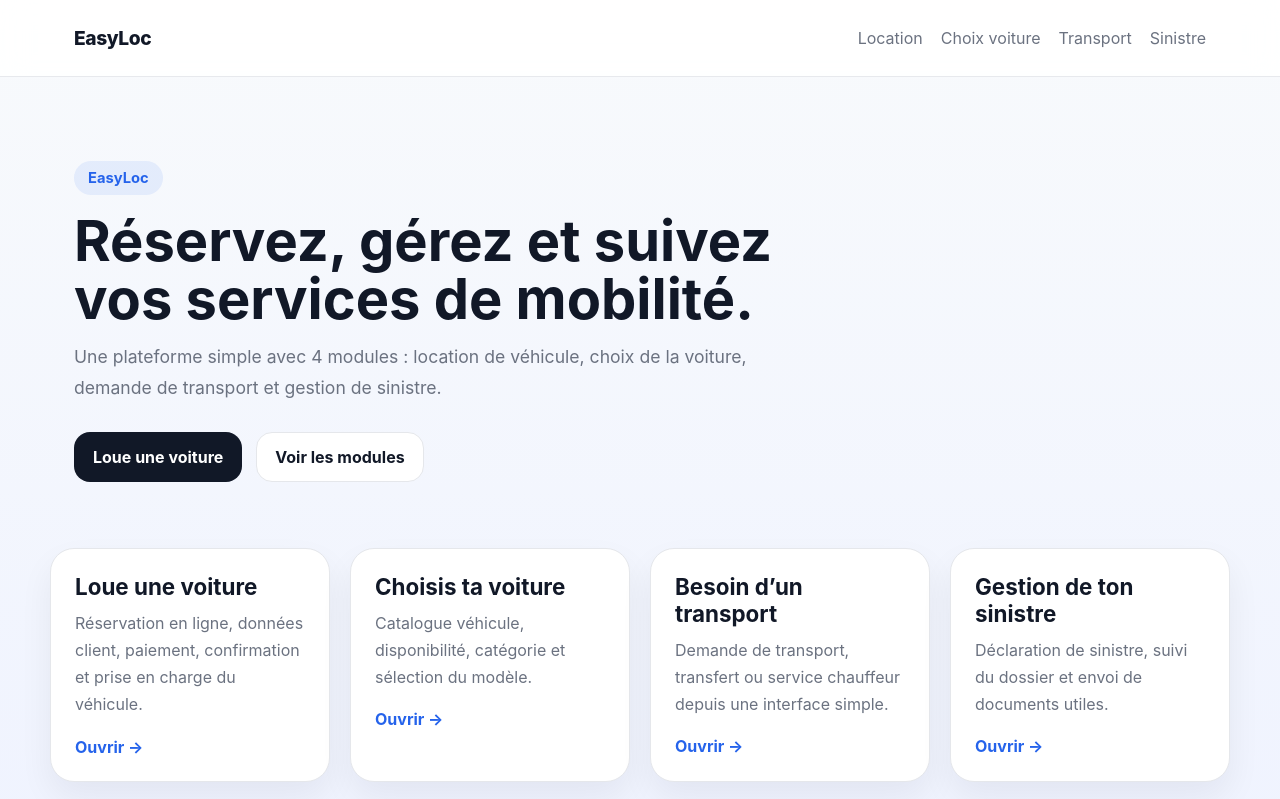
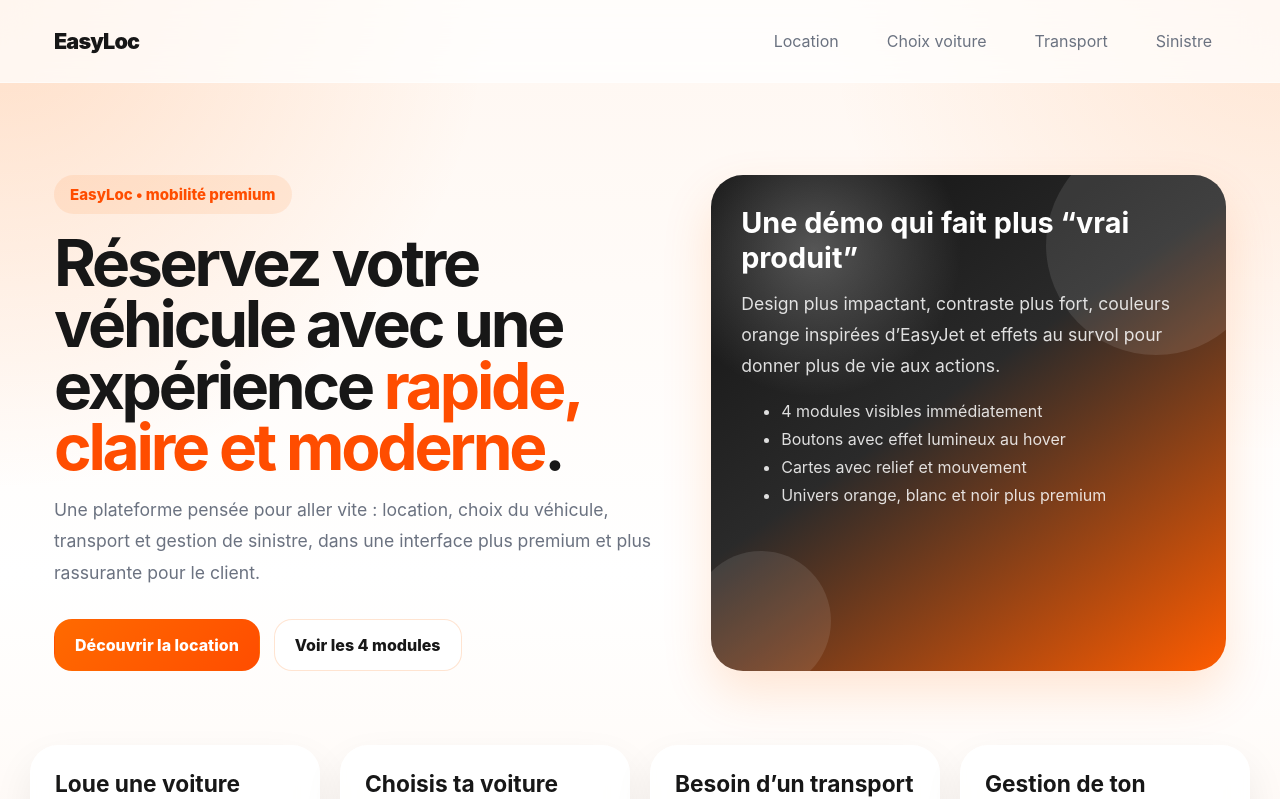
Before and after one commit to MustBees/EasyLoc, a Next.js app: page / in a window 1280 px wide. Shown: the top 799 px of the page. Built offline with nearby package versions, Linux system fonts and the light colour scheme.

Commit message:
Add files via upload
v3

```diff
--- a/app/globals.css
+++ b/app/globals.css
@@ -1,82 +1,367 @@
 :root {
-  --bg: #f6f7fb;
-  --surface: #ffffff;
-  --text: #111827;
+  --bg: #fff7f1;
+  --surface: rgba(255,255,255,0.88);
+  --surface-strong: #ffffff;
+  --text: #171717;
   --muted: #6b7280;
-  --border: #e5e7eb;
-  --primary: #111827;
-  --accent: #2563eb;
+  --border: rgba(255,255,255,0.3);
+  --orange: #ff6a00;
+  --orange-deep: #ff4d00;
+  --orange-soft: #ffefe3;
+  --dark: #111111;
+  --shadow: 0 22px 50px rgba(255, 106, 0, 0.16);
 }
+
 * { box-sizing: border-box; }
 html { scroll-behavior: smooth; }
 body {
   margin: 0;
   font-family: Inter, Arial, Helvetica, sans-serif;
   color: var(--text);
-  background: linear-gradient(180deg, #f8fafc 0%, #eef2ff 100%);
+  background:
+    radial-gradient(circle at top left, rgba(255,106,0,0.18), transparent 28%),
+    radial-gradient(circle at top right, rgba(255,106,0,0.13), transparent 26%),
+    linear-gradient(180deg, #fff7f1 0%, #ffffff 48%, #fff3ea 100%);
 }
+
 a { color: inherit; text-decoration: none; }
-.container { max-width: 1180px; margin: 0 auto; padding: 0 24px; }
+
+.container { max-width: 1220px; margin: 0 auto; padding: 0 24px; }
+
 .header {
-  position: sticky; top: 0; z-index: 30;
-  background: rgba(255,255,255,0.88);
-  backdrop-filter: blur(14px);
-  border-bottom: 1px solid rgba(229,231,235,0.9);
+  position: sticky;
+  top: 0;
+  z-index: 40;
+  background: rgba(255,255,255,0.72);
+  backdrop-filter: blur(16px);
+  border-bottom: 1px solid rgba(255,255,255,0.45);
 }
-.nav { min-height: 76px; display: flex; align-items: center; justify-content: space-between; gap: 16px; }
-.brand { font-weight: 800; font-size: 1.2rem; letter-spacing: -0.02em; }
-.nav-links { display: flex; gap: 18px; color: var(--muted); flex-wrap: wrap; }
-.hero { padding: 84px 0 36px; }
+
+.nav {
+  min-height: 82px;
+  display: flex;
+  align-items: center;
+  justify-content: space-between;
+  gap: 18px;
+}
+
+.brand {
+  font-weight: 900;
+  letter-spacing: -0.04em;
+  font-size: 1.35rem;
+}
+
+.nav-links {
+  display: flex;
+  gap: 20px;
+  flex-wrap: wrap;
+  color: var(--muted);
+}
+
+.nav-links a {
+  padding: 10px 14px;
+  border-radius: 999px;
+  transition: transform 0.2s ease, background 0.2s ease, color 0.2s ease;
+}
+
+.nav-links a:hover {
+  background: rgba(255,106,0,0.1);
+  color: var(--orange-deep);
+  transform: translateY(-1px);
+}
+
+.hero {
+  padding: 92px 0 48px;
+}
+
+.hero-grid {
+  display: grid;
+  grid-template-columns: 1.1fr 0.9fr;
+  gap: 28px;
+  align-items: stretch;
+}
+
 .kicker {
-  display: inline-flex; align-items: center; gap: 8px;
-  padding: 8px 14px; border-radius: 999px;
-  background: rgba(37,99,235,0.09); color: var(--accent);
-  font-weight: 700; font-size: 0.92rem;
+  display: inline-flex;
+  align-items: center;
+  gap: 8px;
+  padding: 10px 16px;
+  border-radius: 999px;
+  background: rgba(255,106,0,0.1);
+  color: var(--orange-deep);
+  font-weight: 800;
+  font-size: 0.94rem;
 }
-.hero h1 { margin: 18px 0 14px; font-size: 3.5rem; line-height: 1.03; max-width: 760px; }
-.hero p { margin: 0; max-width: 720px; color: var(--muted); font-size: 1.1rem; line-height: 1.75; }
-.hero-actions { display: flex; gap: 14px; flex-wrap: wrap; margin-top: 28px; }
+
+.hero h1 {
+  margin: 18px 0 16px;
+  font-size: 4rem;
+  line-height: 0.96;
+  letter-spacing: -0.05em;
+  max-width: 720px;
+}
+
+.hero p {
+  margin: 0;
+  max-width: 720px;
+  color: var(--muted);
+  font-size: 1.1rem;
+  line-height: 1.8;
+}
+
+.hero-highlight {
+  color: var(--orange-deep);
+}
+
+.hero-actions {
+  display: flex;
+  gap: 14px;
+  flex-wrap: wrap;
+  margin-top: 30px;
+}
+
 .button {
-  display: inline-flex; align-items: center; justify-content: center;
-  padding: 14px 18px; border-radius: 16px; font-weight: 700;
-  border: 1px solid transparent; transition: 0.2s ease;
+  position: relative;
+  display: inline-flex;
+  align-items: center;
+  justify-content: center;
+  padding: 15px 20px;
+  border-radius: 18px;
+  font-weight: 800;
+  border: 1px solid transparent;
+  overflow: hidden;
+  transition: transform 0.2s ease, box-shadow 0.25s ease, border-color 0.2s ease, background 0.2s ease;
 }
-.button-primary { background: var(--primary); color: white; }
-.button-primary:hover { opacity: 0.92; }
-.button-secondary { background: white; border-color: var(--border); }
-.section { padding: 30px 0 56px; }
-.grid-4 { display: grid; grid-template-columns: repeat(4, minmax(0,1fr)); gap: 20px; }
+
+.button::after {
+  content: "";
+  position: absolute;
+  inset: 0;
+  background: linear-gradient(120deg, transparent 0%, rgba(255,255,255,0.35) 50%, transparent 100%);
+  transform: translateX(-120%);
+  transition: transform 0.45s ease;
+}
+
+.button:hover::after {
+  transform: translateX(120%);
+}
+
+.button:hover {
+  transform: translateY(-3px) scale(1.01);
+  box-shadow: 0 16px 38px rgba(255,106,0,0.22);
+}
+
+.button-primary {
+  background: linear-gradient(135deg, var(--orange) 0%, var(--orange-deep) 100%);
+  color: white;
+}
+
+.button-secondary {
+  background: rgba(255,255,255,0.82);
+  border-color: rgba(255,106,0,0.18);
+}
+
+.hero-panel {
+  position: relative;
+  min-height: 100%;
+  border-radius: 32px;
+  background:
+    radial-gradient(circle at 20% 15%, rgba(255,255,255,0.26), transparent 25%),
+    linear-gradient(145deg, #111111 0%, #2a2a2a 45%, #ff5c00 100%);
+  padding: 30px;
+  color: white;
+  box-shadow: var(--shadow);
+  overflow: hidden;
+}
+
+.hero-panel::before,
+.hero-panel::after {
+  content: "";
+  position: absolute;
+  border-radius: 999px;
+  background: rgba(255,255,255,0.1);
+}
+
+.hero-panel::before {
+  width: 220px;
+  height: 220px;
+  top: -40px;
+  right: -40px;
+}
+
+.hero-panel::after {
+  width: 140px;
+  height: 140px;
+  bottom: -20px;
+  left: -20px;
+}
+
+.hero-panel h2 {
+  margin: 0 0 14px;
+  font-size: 1.8rem;
+}
+
+.hero-panel p,
+.hero-panel li {
+  color: rgba(255,255,255,0.85);
+  line-height: 1.75;
+}
+
+.section {
+  padding: 26px 0 62px;
+}
+
+.grid-4 {
+  display: grid;
+  grid-template-columns: repeat(4, minmax(0, 1fr));
+  gap: 20px;
+}
+
 .card {
-  background: var(--surface); border: 1px solid var(--border); border-radius: 24px;
-  padding: 24px; box-shadow: 0 16px 34px rgba(15,23,42,0.06);
+  position: relative;
+  background: var(--surface);
+  border: 1px solid rgba(255,255,255,0.5);
+  border-radius: 28px;
+  padding: 24px;
+  box-shadow: 0 18px 42px rgba(17,17,17,0.07);
+  backdrop-filter: blur(10px);
+  transition: transform 0.25s ease, box-shadow 0.25s ease, border-color 0.25s ease;
+  overflow: hidden;
 }
-.card h2 { margin: 0 0 10px; font-size: 1.4rem; }
-.card p { margin: 0 0 18px; color: var(--muted); line-height: 1.7; }
-.card-link { color: var(--accent); font-weight: 700; }
-.page-title { padding: 42px 0 16px; }
-.page-title h1 { margin: 0 0 10px; font-size: 2.5rem; }
-.page-title p { margin: 0; color: var(--muted); line-height: 1.7; max-width: 900px; }
-.steps { display: grid; gap: 18px; margin-top: 26px; }
+
+.card::before {
+  content: "";
+  position: absolute;
+  inset: auto 0 0 0;
+  height: 4px;
+  background: linear-gradient(90deg, var(--orange) 0%, var(--orange-deep) 100%);
+}
+
+.card:hover {
+  transform: translateY(-8px);
+  box-shadow: 0 26px 54px rgba(255,106,0,0.16);
+  border-color: rgba(255,106,0,0.25);
+}
+
+.card h2 {
+  margin: 0 0 10px;
+  font-size: 1.42rem;
+}
+
+.card p {
+  margin: 0 0 22px;
+  color: var(--muted);
+  line-height: 1.8;
+}
+
+.card-link {
+  color: var(--orange-deep);
+  font-weight: 800;
+}
+
+.page-title {
+  padding: 46px 0 18px;
+}
+
+.page-title h1 {
+  margin: 0 0 12px;
+  font-size: 3rem;
+  letter-spacing: -0.04em;
+}
+
+.page-title p {
+  margin: 0;
+  color: var(--muted);
+  line-height: 1.8;
+  max-width: 920px;
+}
+
+.steps {
+  display: grid;
+  gap: 18px;
+  margin-top: 26px;
+}
+
 .step {
-  background: white; border: 1px solid var(--border); border-radius: 22px;
-  padding: 22px; box-shadow: 0 10px 20px rgba(15,23,42,0.04);
+  background: rgba(255,255,255,0.92);
+  border: 1px solid rgba(255,255,255,0.6);
+  border-radius: 24px;
+  padding: 24px;
+  box-shadow: 0 16px 35px rgba(17,17,17,0.05);
 }
-.step-top { display: flex; align-items: center; justify-content: space-between; gap: 12px; margin-bottom: 10px; }
+
+.step-top {
+  display: flex;
+  align-items: center;
+  justify-content: space-between;
+  gap: 12px;
+  margin-bottom: 10px;
+}
+
 .step-number {
-  min-width: 36px; height: 36px; display: inline-flex; align-items: center; justify-content: center;
-  border-radius: 999px; background: #111827; color: white; font-weight: 800;
+  min-width: 42px;
+  height: 42px;
+  display: inline-flex;
+  align-items: center;
+  justify-content: center;
+  border-radius: 999px;
+  background: linear-gradient(135deg, var(--orange) 0%, var(--orange-deep) 100%);
+  color: white;
+  font-weight: 900;
+  box-shadow: 0 10px 22px rgba(255,106,0,0.25);
 }
-.step h3 { margin: 0; font-size: 1.2rem; }
-.step p { margin: 0; color: var(--muted); line-height: 1.7; }
-.form-grid { display: grid; grid-template-columns: repeat(2, minmax(0,1fr)); gap: 16px; margin-top: 22px; }
+
+.step h3 { margin: 0; font-size: 1.22rem; }
+.step p { margin: 0; color: var(--muted); line-height: 1.8; }
+
+.form-grid {
+  display: grid;
+  grid-template-columns: repeat(2, minmax(0,1fr));
+  gap: 16px;
+  margin-top: 22px;
+}
+
 .input, .textarea, .select {
-  width: 100%; padding: 14px 16px; border-radius: 14px; border: 1px solid var(--border);
-  background: white; font: inherit;
+  width: 100%;
+  padding: 15px 16px;
+  border-radius: 16px;
+  border: 1px solid rgba(255,106,0,0.14);
+  background: rgba(255,255,255,0.96);
+  font: inherit;
+  outline: none;
+  transition: border-color 0.2s ease, box-shadow 0.2s ease, transform 0.15s ease;
 }
+
+.input:focus, .textarea:focus, .select:focus {
+  border-color: rgba(255,106,0,0.55);
+  box-shadow: 0 0 0 5px rgba(255,106,0,0.12);
+}
+
 .textarea { min-height: 120px; resize: vertical; }
-.label { display: block; font-weight: 700; margin-bottom: 8px; }
-.actions { display: flex; gap: 12px; flex-wrap: wrap; margin-top: 22px; }
-.notice { margin-top: 18px; padding: 14px 16px; border-radius: 16px; background: #eff6ff; color: #1d4ed8; font-weight: 600; }
-.footer { padding: 50px 0 70px; color: var(--muted); }
-@media (max-width: 980px) { .grid-4 { grid-template-columns: repeat(2, minmax(0,1fr)); } .hero h1 { font-size: 2.7rem; } }
-@media (max-width: 720px) { .grid-4, .form-grid { grid-template-columns: 1fr; } .hero h1 { font-size: 2.2rem; } .nav { align-items: flex-start; padding: 14px 0; } }
+.label { display: block; font-weight: 800; margin-bottom: 8px; }
+.actions { display: flex; gap: 12px; flex-wrap: wrap; margin-top: 24px; }
+.notice {
+  margin-top: 18px;
+  padding: 15px 16px;
+  border-radius: 18px;
+  background: linear-gradient(135deg, rgba(255,106,0,0.1), rgba(255,106,0,0.04));
+  color: var(--orange-deep);
+  font-weight: 700;
+}
+
+.footer {
+  padding: 52px 0 74px;
+  color: var(--muted);
+}
+
+@media (max-width: 980px) {
+  .hero-grid, .grid-4 { grid-template-columns: repeat(2, minmax(0,1fr)); }
+  .hero-grid { grid-template-columns: 1fr; }
+  .hero h1 { font-size: 3rem; }
+}
+
+@media (max-width: 720px) {
+  .grid-4, .form-grid { grid-template-columns: 1fr; }
+  .hero h1 { font-size: 2.35rem; }
+  .nav { align-items: flex-start; padding: 16px 0; }
+}
--- a/app/page.tsx
+++ b/app/page.tsx
@@ -5,21 +5,38 @@ export default function HomePage() {
   return (
     <main>
       <section className="hero">
-        <div className="container">
-          <div className="kicker">EasyLoc</div>
-          <h1>Réservez, gérez et suivez vos services de mobilité.</h1>
+        <div className="container hero-grid">
+          <div>
+            <div className="kicker">EasyLoc • mobilité premium</div>
+            <h1>
+              Réservez votre véhicule avec une expérience <span className="hero-highlight">rapide, claire et moderne</span>.
+            </h1>
             <p>
-            Une plateforme simple avec 4 modules : location de véhicule, choix de la voiture,
-            demande de transport et gestion de sinistre.
+              Une plateforme pensée pour aller vite : location, choix du véhicule, transport et gestion de sinistre,
+              dans une interface plus premium et plus rassurante pour le client.
             </p>
             <div className="hero-actions">
               <Link href="/rent" className="button button-primary">
-              Loue une voiture
+                Découvrir la location
               </Link>
               <Link href="#modules" className="button button-secondary">
-              Voir les modules
+                Voir les 4 modules
               </Link>
             </div>
+          </div>
+
+          <aside className="hero-panel">
+            <h2>Une démo qui fait plus “vrai produit”</h2>
+            <p>
+              Design plus impactant, contraste plus fort, couleurs orange inspirées d’EasyJet et effets au survol pour donner plus de vie aux actions.
+            </p>
+            <ul>
+              <li>4 modules visibles immédiatement</li>
+              <li>Boutons avec effet lumineux au hover</li>
+              <li>Cartes avec relief et mouvement</li>
+              <li>Univers orange, blanc et noir plus premium</li>
+            </ul>
+          </aside>
         </div>
       </section>
 
@@ -27,7 +44,7 @@ export default function HomePage() {
         <ModuleCards />
       </section>
 
-      <footer className="container footer">Version démo EasyLoc.</footer>
+      <footer className="container footer">EasyLoc • version démo visuelle</footer>
     </main>
   );
 }
```
Lines whose indentation alone changed are shown as unchanged.
